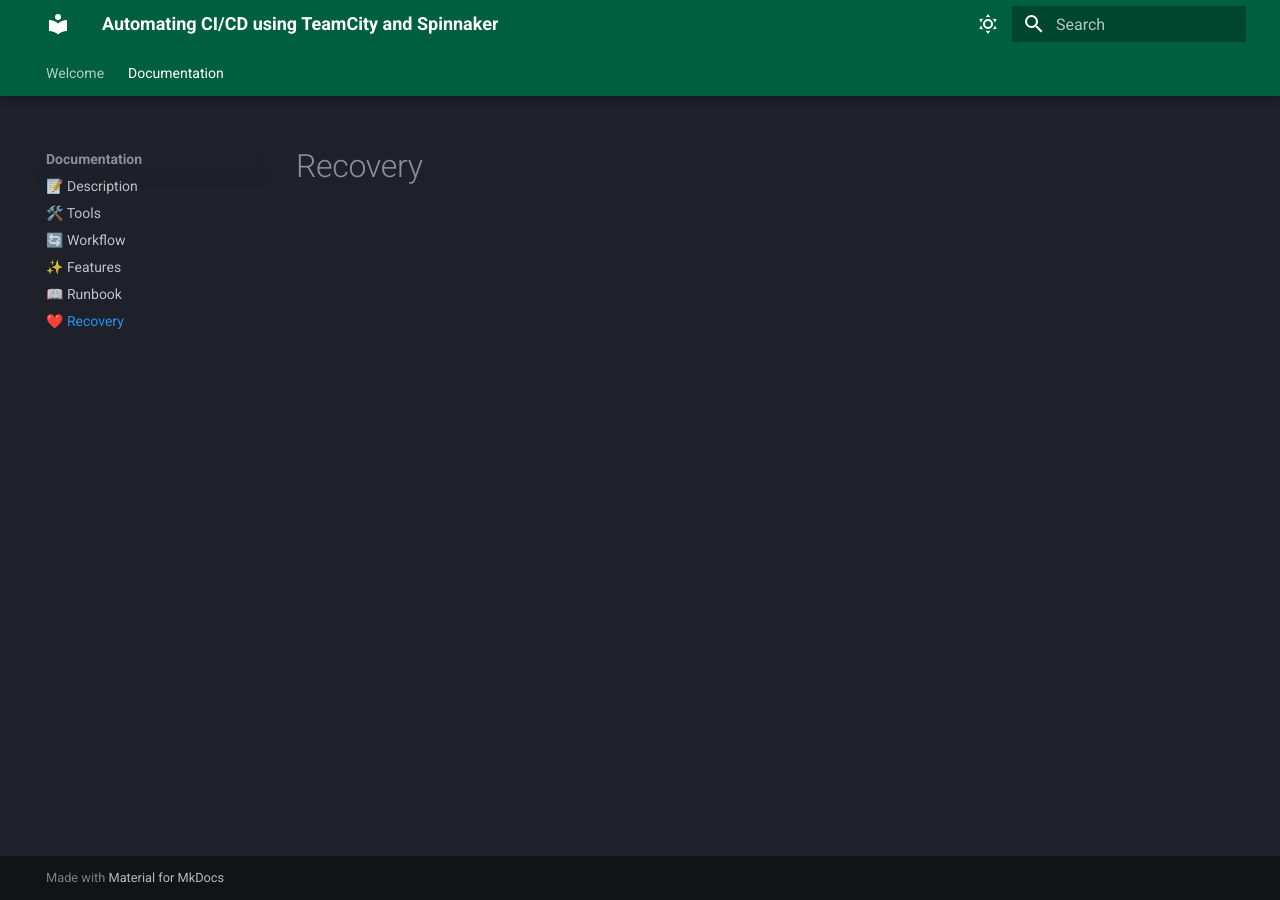
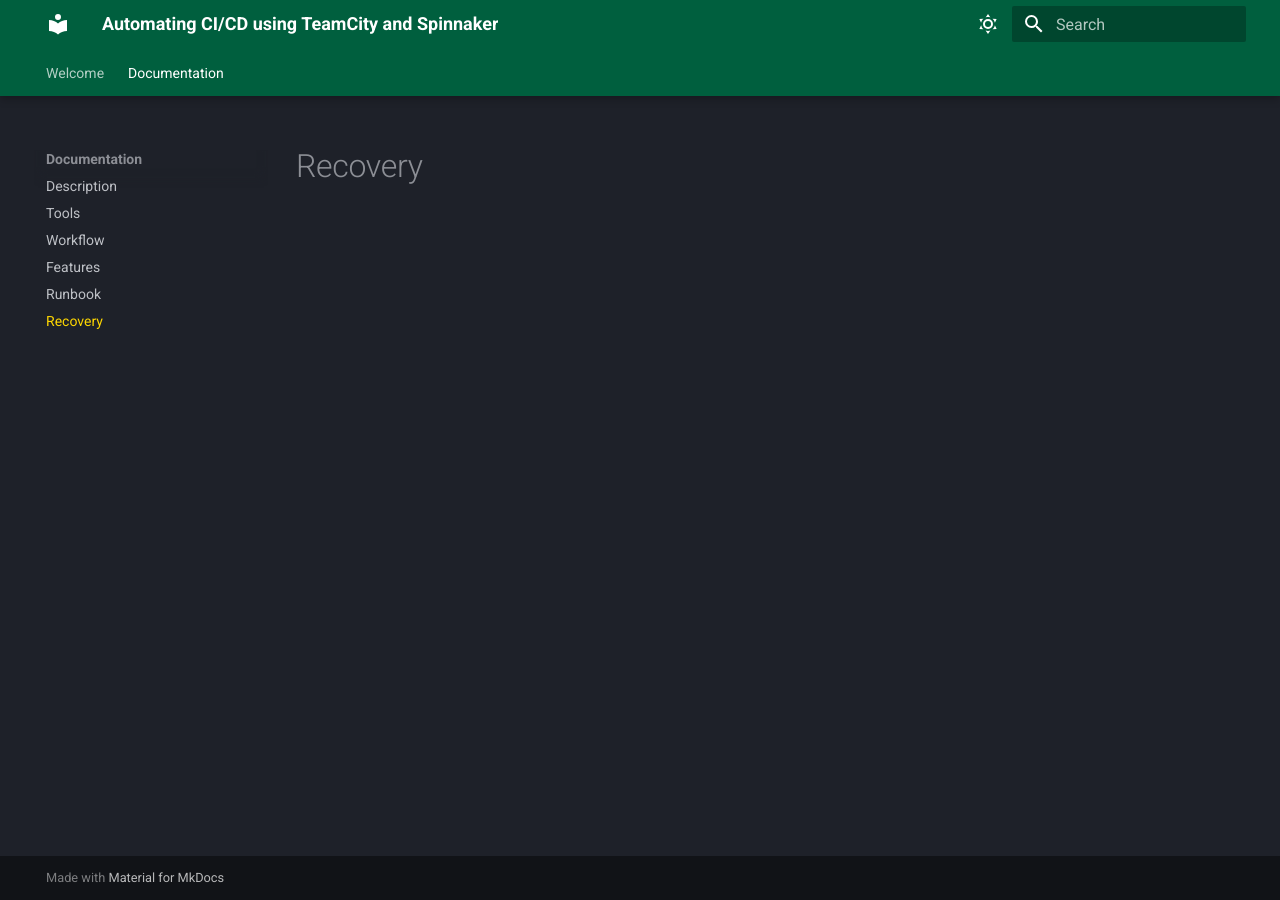
Before and after one commit to vverzosa/CapstoneDocs, an MkDocs documentation site: the page built from docs/recovery.md, in a window 1280 px wide. Built offline with MkDocs 1.6.1 and Material for MkDocs 9.7.7, drawn with Linux system fonts in a browser that asks for light colours.

Commit message:
modification

```diff
--- a/docs/css/extra.css
+++ b/docs/css/extra.css
@@ -4,14 +4,18 @@
   background-color: #005f3e !important;
 }
 
-/* Optional: change nav link hover/focus color */
+/* Sidebar link hover: text + icon turn yellow */
 .md-nav__link:hover,
 .md-nav__link:focus {
-  color: #ffffff !important;
+  color: #FFD700 !important;  /* Gold yellow */
 }
 
-/* Sidebar text hover effect (emoji + label) */
-.md-nav__link:hover,
-.md-nav__link:focus {
-  color: #005f3e !important;
+/* Active (current page) stays yellow */
+.md-nav__link--active {
+  color: #FFD700 !important;
 }
+
+/* Smooth hover transition */
+.md-nav__link {
+  transition: color 0.3s ease;
+}
--- a/mkdocs.yml
+++ b/mkdocs.yml
@@ -31,6 +31,17 @@ theme:
     - navigation.expand
     - navigation.top
 
+  # Icons for sidebar nav
+  icon:
+    repo: fontawesome/brands/github
+    nav:
+      Description: material/file-document
+      Tools: material/hammer-wrench
+      Workflow: material/sync
+      Features: material/star
+      Runbook: material/book-open-page-variant
+      Recovery: material/heart
+
 markdown_extensions:
   - attr_list
   - pymdownx.emoji:
@@ -50,12 +61,13 @@ extra_css:
 nav:
   - Welcome: index.md
   - Documentation:
-      - "📝 Description": description.md
-      - "🛠️ Tools": tools.md
-      - "🔄 Workflow": workflow.md
-      - "✨ Features": features.md
-      - "📖 Runbook": runbook.md
-      - "❤️ Recovery": recovery.md
+      - Description: description.md
+      - Tools: tools.md
+      - Workflow: workflow.md
+      - Features: features.md
+      - Runbook: runbook.md
+      - Recovery: recovery.md
+
 
 
 
```
